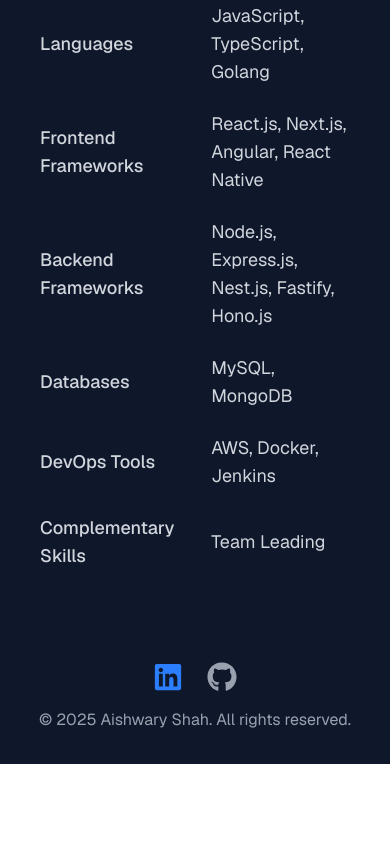
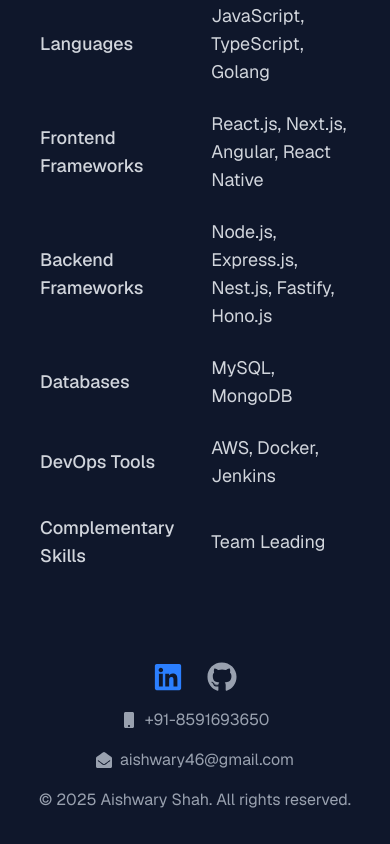
Before and after one commit to aishwary11/portfolio, a Next.js app: page / in a window 390 px wide. Shown: the part 1028-1872 px from the top of the page. Before the commit the page ends 1792 px from the top, so only its background shows below. Built offline with nearby package versions, Linux system fonts and the light colour scheme.

Commit message:
added mobile and email

```diff
--- a/src/app/page.tsx
+++ b/src/app/page.tsx
@@ -3,7 +3,7 @@
 import { motion } from "framer-motion";
 import Link from "next/link";
 import { createContext, useEffect, useState } from "react";
-import { FaGithub, FaLinkedin, FaMoon, FaSun } from "react-icons/fa";
+import { FaEnvelopeOpen, FaGithub, FaLinkedin, FaMobile, FaMoon, FaSun } from "react-icons/fa";
 
 const ThemeContext = createContext<{
   theme: string;
@@ -140,7 +140,7 @@ export default function Home() {
         </motion.div>
 
         {/* Footer */}
-        <footer className={`w-full py-8 mt-auto text-center ${theme === "dark" ? "bg-slate-900" : "bg-gray-50"
+        <footer className={`w-full py-8 mt-auto text-center flex flex-col items-center ${theme === "dark" ? "bg-slate-900" : "bg-gray-50"
           }`}>
           <div className="flex justify-center gap-6 mb-4">
             <Link href="https://www.linkedin.com/in/aishwary-shah-web-developer/" target="_blank">
@@ -163,11 +163,35 @@ export default function Home() {
               </motion.div>
             </Link>
           </div>
-          <p className={theme === "dark" ? "text-gray-400" : "text-gray-600"}>
+          <div className="flex flex-col items-center gap-4">
+            <div className="group relative">
+              <div className="flex items-center justify-center gap-2">
+                <FaMobile size={16} className={`${theme === "dark" ? "text-gray-400" : "text-gray-600"}`} />
+                <span className={`${theme === "dark" ? "text-gray-400" : "text-gray-600"}`}>
+                  +91-8591693650
+                </span>
+              </div>
+              <span className="absolute -top-8 left-1/2 -translate-x-1/2 bg-gray-800 text-white text-sm px-2 py-1 rounded opacity-0 group-hover:opacity-100 transition-opacity">
+                Mobile
+              </span>
+            </div>
+            <div className="group relative">
+              <div className="flex items-center justify-center gap-2">
+                <FaEnvelopeOpen size={16} className={`${theme === "dark" ? "text-gray-400" : "text-gray-600"}`} />
+                <span className={`${theme === "dark" ? "text-gray-400" : "text-gray-600"}`}>
+                  aishwary46@gmail.com
+                </span>
+              </div>
+              <span className="absolute -top-8 left-1/2 -translate-x-1/2 bg-gray-800 text-white text-sm px-2 py-1 rounded opacity-0 group-hover:opacity-100 transition-opacity">
+                Email
+              </span>
+            </div>
+          </div>
+          <p className={`mt-4 ${theme === "dark" ? "text-gray-400" : "text-gray-600"}`}>
             &copy; {new Date().getFullYear()} Aishwary Shah. All rights reserved.
           </p>
         </footer>
-      </div>
-    </ThemeContext.Provider>
+      </div >
+    </ThemeContext.Provider >
   );
 }
```
